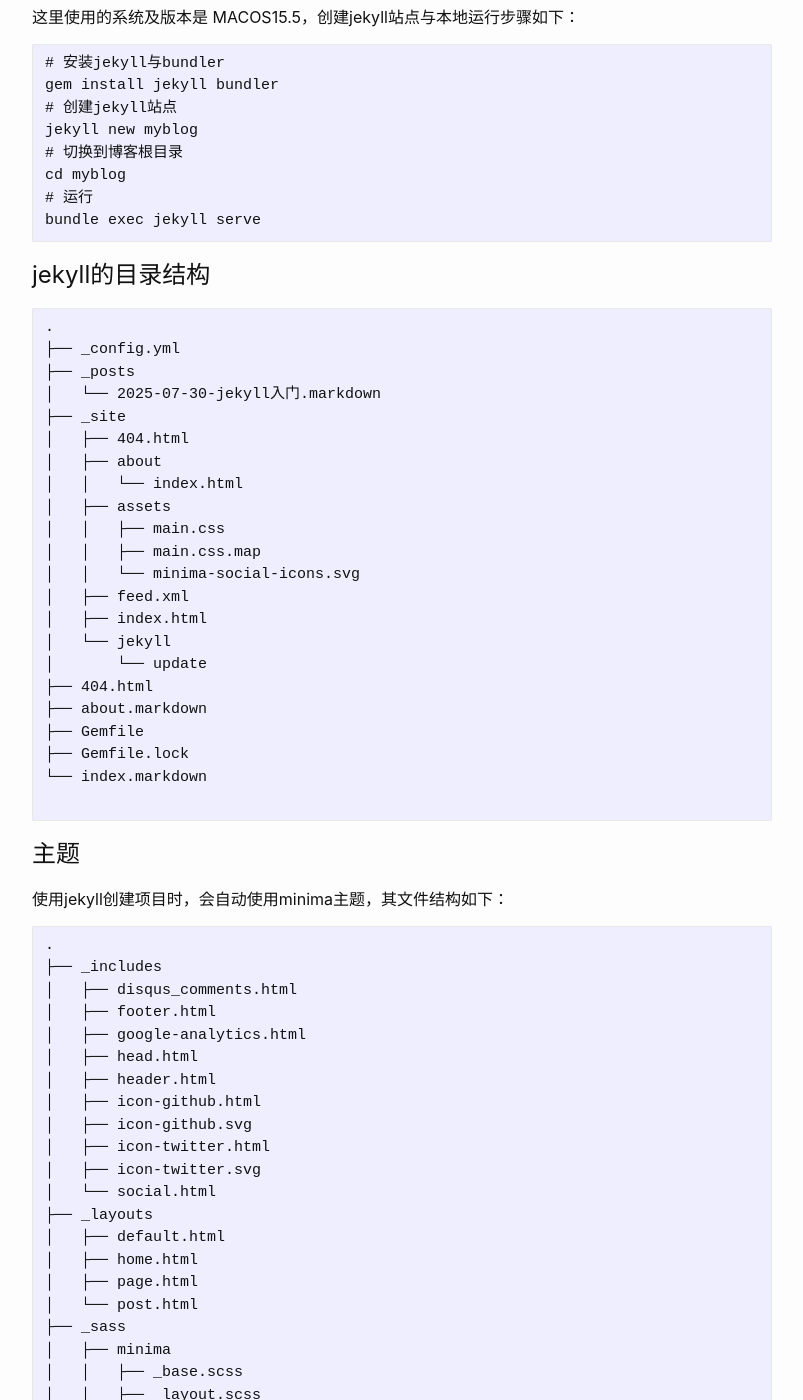
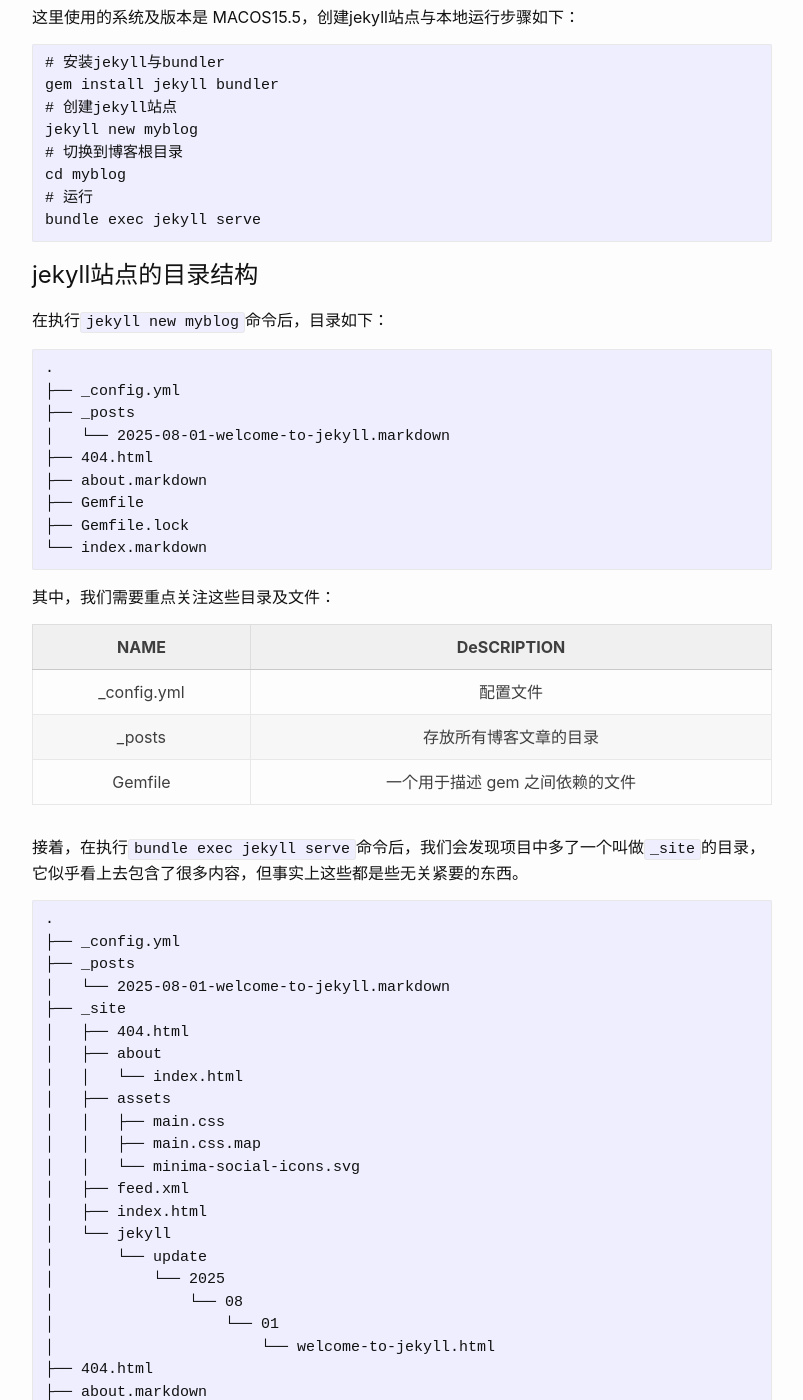
Before and after one commit to IvoryGate/IvoryGate.github.io, a Jekyll site: the page built from _posts/2025-07-30-jekyll入门.markdown, in a window 1280 px wide and 1400 px high, scrolled down 558 px. Shown: the whole window, without its empty margins (238-1041 px from the left). Built offline with Jekyll 4.4.1, drawn with Linux system fonts in a browser that asks for light colours; some of the changed text lies outside the part shown.

Commit message:
update posts

````diff
--- a/_config.yml
+++ b/_config.yml
@@ -21,13 +21,11 @@
 title: 风驻云不归の博客
 email: j2737035695@google.com
 description: >- # this means to ignore newlines until "baseurl:"
-  Write an awesome description for your new site here. You can edit this
-  line in _config.yml. It will appear in your document head meta (for
-  Google search results) and in your feed.xml site description.
+  What's past is prologue.
 baseurl: "" # the subpath of your site, e.g. /blog
 url: "" # the base hostname & protocol for your site, e.g. http://example.com
-twitter_username: ikun-king
-github_username:  ivorygate
+# twitter_username: ikun-king
+github_username:  IvoryGate
 
 # Build settings
 theme: minima
--- a/_posts/2025-07-30-jekyll入门.markdown
+++ b/_posts/2025-07-30-jekyll入门.markdown
@@ -30,13 +30,37 @@ cd myblog
 bundle exec jekyll serve
 ```
 
-# jekyll的目录结构
+# jekyll站点的目录结构
+
+在执行`jekyll new myblog`命令后，目录如下：
 
 ```tex
 .
 ├── _config.yml
 ├── _posts
-│   └── 2025-07-30-jekyll入门.markdown
+│   └── 2025-08-01-welcome-to-jekyll.markdown
+├── 404.html
+├── about.markdown
+├── Gemfile
+├── Gemfile.lock
+└── index.markdown
+```
+
+其中，我们需要重点关注这些目录及文件：
+
+|    NAME     |           DeSCRIPTION           |
+| :---------: | :-----------------------------: |
+| _config.yml |            配置文件             |
+|   _posts    |     存放所有博客文章的目录      |
+|   Gemfile   | 一个用于描述 gem 之间依赖的文件 |
+
+接着，在执行`bundle exec jekyll serve`命令后，我们会发现项目中多了一个叫做`_site`的目录，它似乎看上去包含了很多内容，但事实上这些都是些无关紧要的东西。
+
+```tex
+.
+├── _config.yml
+├── _posts
+│   └── 2025-08-01-welcome-to-jekyll.markdown
 ├── _site
 │   ├── 404.html
 │   ├── about
@@ -49,13 +73,18 @@ bundle exec jekyll serve
 │   ├── index.html
 │   └── jekyll
 │       └── update
+│           └── 2025
+│               └── 08
+│                   └── 01
+│                       └── welcome-to-jekyll.html
 ├── 404.html
 ├── about.markdown
 ├── Gemfile
 ├── Gemfile.lock
 └── index.markdown
+```
 
-```
+
 
 # 主题
 
````
Also changed, not shown: 1 other file.
